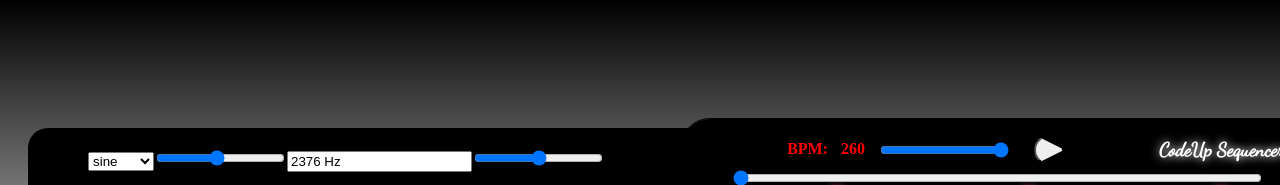
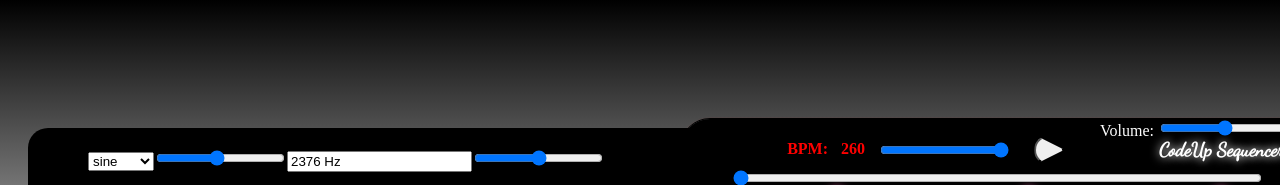
Before and after one commit to AldanisVigo/VigoMiniDAW, a website: page index.html in a window 1280 px wide. Shown: the top 185 px of the page. Drawn offline with Linux system fonts and the light colour scheme; a web font is replaced by a local one.

Commit message:
Added main volume control

```diff
--- a/index.css
+++ b/index.css
@@ -15,6 +15,7 @@ body{
 	top: 100px;
 	min-width: 1323px;
 }
+
 .sequencer{
 	margin: 10px;
 	border-radius: 30px;
@@ -39,6 +40,14 @@ body{
 	font-size: larger;
 	font-family: Dancing Script;
 	z-index: 1;
+}
+
+#main_volume{
+	position: absolute;
+	top: 10px;
+	right: 40px;
+	color: white;
+	z-index: 2;
 }
 
 #bpm_control {
--- a/index.html
+++ b/index.html
@@ -17,6 +17,10 @@
 				<input style="background: red;" type="range" id="bpm_slider" min="1" max="600">
 			</div>
 			<button id="pauseplay" class="play"></button>
+			<label for="main_volume_slider" id="main_volume">
+				Volume:
+				<input type="range" id="main_volume_slider" name="main_volume_slider" min="0" max="100"/>
+			</label>
 			<div class="chanseq">
 				<div class="channels">
 					<div class="channel_controls">
--- a/index.js
+++ b/index.js
@@ -595,7 +595,7 @@ let drawSequencerState = () => {
 								frequency : freq
 							})
 							const gainStage = new GainNode(audioContext)
-							gainStage.gain.value = gain //10%
+							gainStage.gain.value = gain * (mainVolume / 100) //the osc gain * the main volue
 
 							// osc.connect(gainStage)
 							//Create an impulse response buffer for the reverb
@@ -1017,6 +1017,14 @@ const drawSelectedChannelControls = () => {
 }
 
 
+//Main Volume Tracking
+let mainVolume = 50
+let volumeSlider = document.getElementById('main_volume_slider')
+volumeSlider.value = mainVolume
+volumeSlider.onchange = (e) => {
+	mainVolume = e.target.value
+}
+
 
 
 //END CHANNELS CODE
```
